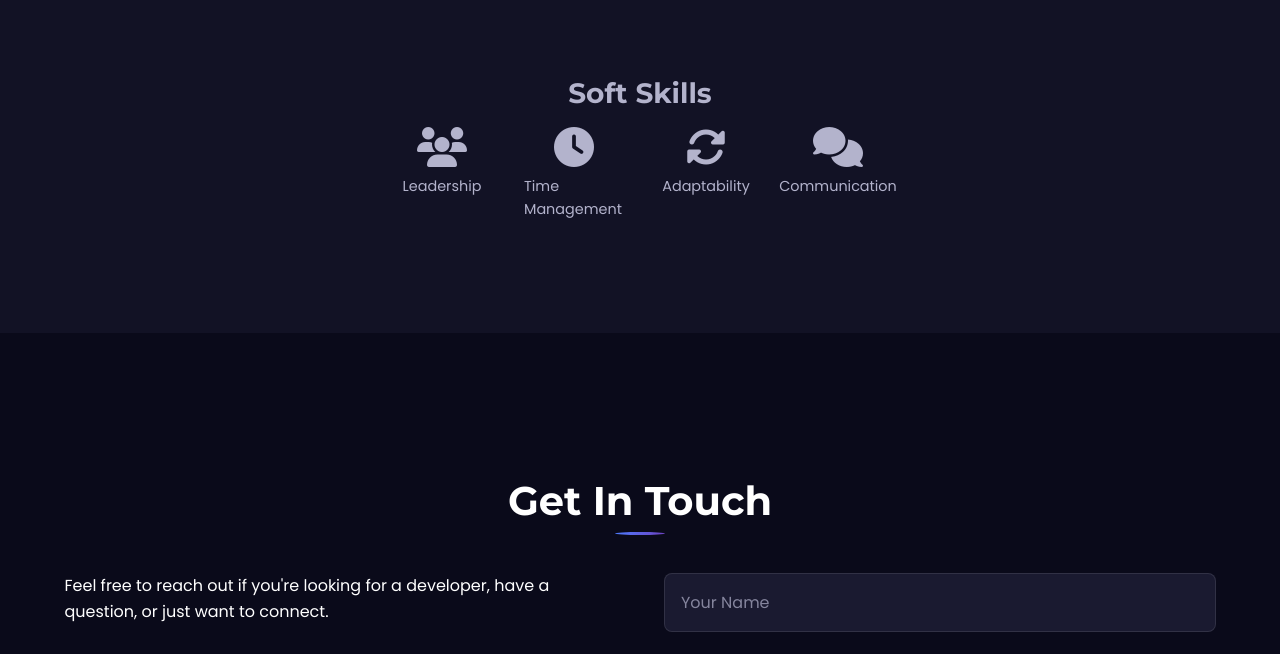
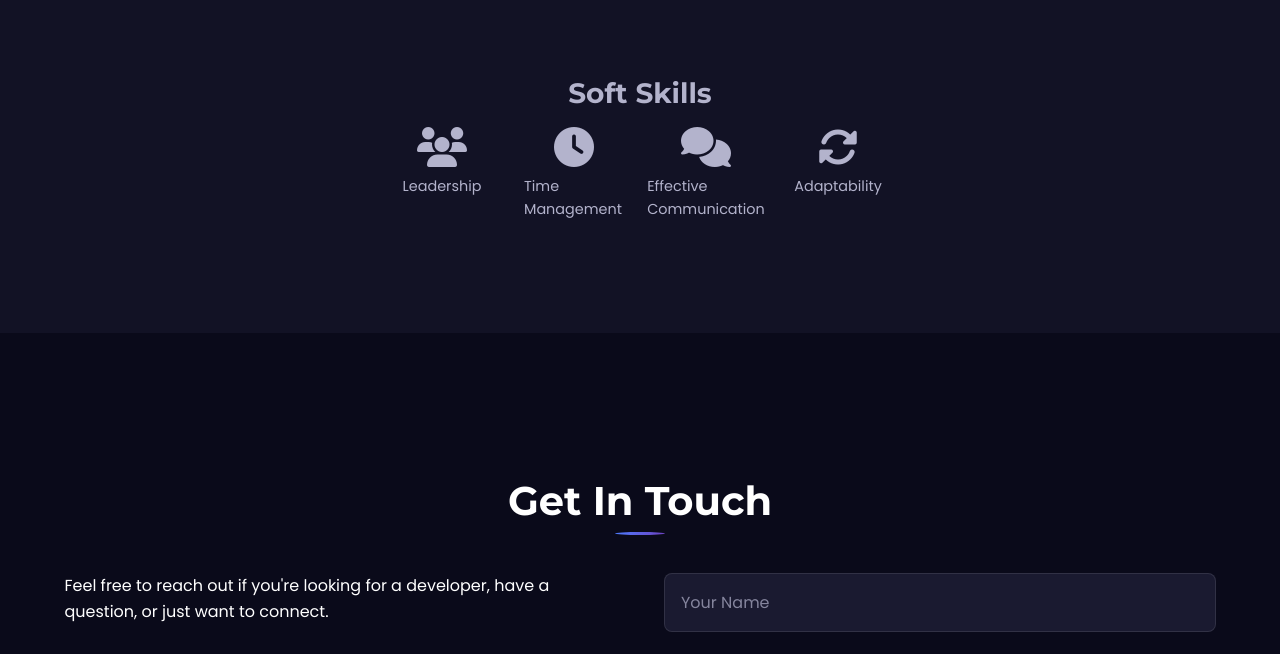
Before and after one commit to Ad4rshS/portfolio.adarsh444, a plain HTML site: page index.html in a window 1280 px wide. Shown: the part 6084-6738 px from the top of the page. Drawn offline with nearby package versions, Linux system fonts and the light colour scheme.

Commit message:
Update skills section: reorder and enhance communication skill label

```diff
--- a/index.html
+++ b/index.html
@@ -408,14 +408,15 @@
           <i class="fas fa-clock"></i>
           <span>Time Management</span>
         </div>
+        <div class="skill-icon" data-skill="Communication">
+          <i class="fas fa-comments"></i>
+          <span>Effective Communication</span>
+        </div>
         <div class="skill-icon" data-skill="Adaptability">
           <i class="fas fa-sync-alt"></i>
           <span>Adaptability</span>
         </div>
-        <div class="skill-icon" data-skill="Communication">
-          <i class="fas fa-comments"></i>
-          <span>Communication</span>
-        </div>
+
       </div>
     </div>
 
```
